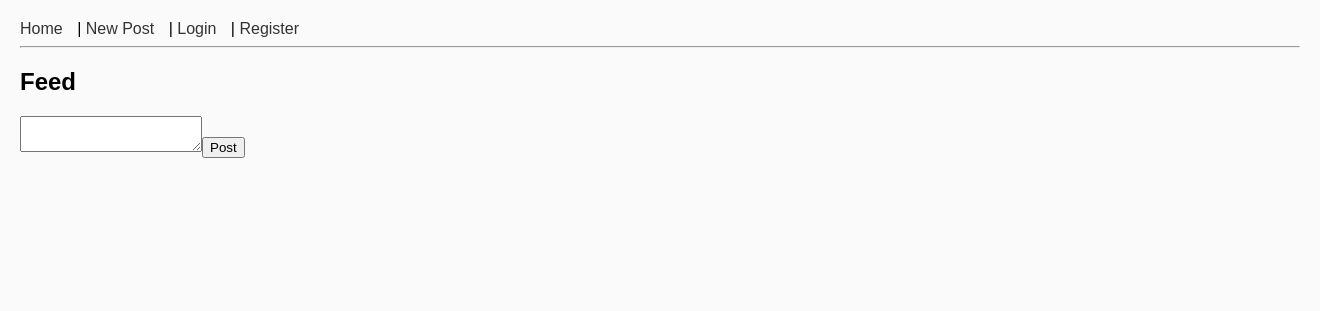
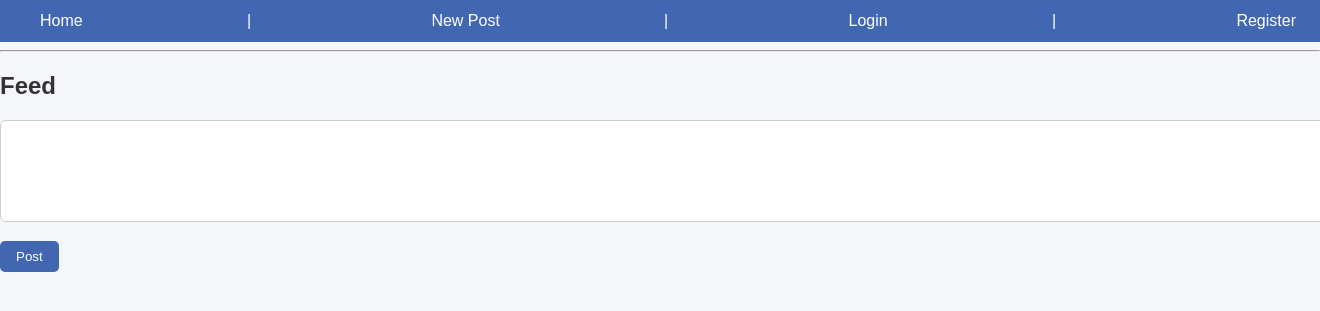
Before and after one commit to singhannu7787-ux/CodeAlpha_-Connectly-Social-App, a Django app: template social/templates/social/home.html in a window 1320 px wide; the page is wider, and only the part inside the window is pictured. Shown: the top 311 px of that part. Run offline with Django 4.2, Linux system fonts and the light colour scheme; the template is opened without the code that fills it, so the values that code supplies are empty; parts of the project's set-up code (start-up, migrations or seed data) failed here and were passed over.

Commit message:
Update style.css

```diff
--- a/social/static/social/style.css
+++ b/social/static/social/style.css
@@ -1 +1,171 @@
-body{font-family:Arial;background:#fafafa;margin:20px;}nav a{margin-right:10px;color:#333;text-decoration:none;}
+/* -----------------------------------------------------------
+   Connectly - Social Media App Styling
+----------------------------------------------------------- */
+
+/* General layout */
+body {
+  font-family: "Poppins", Arial, sans-serif;
+  background-color: #f5f6fa;
+  color: #333;
+  margin: 0;
+  padding: 0;
+}
+
+/* Navigation bar */
+nav {
+  background-color: #4267b2;
+  color: white;
+  padding: 12px 24px;
+  display: flex;
+  justify-content: space-between;
+  align-items: center;
+}
+
+nav a {
+  color: white;
+  text-decoration: none;
+  margin-left: 16px;
+  font-weight: 500;
+}
+
+nav a:hover {
+  text-decoration: underline;
+}
+
+/* Container */
+.container {
+  max-width: 700px;
+  margin: 30px auto;
+  background: white;
+  padding: 25px;
+  border-radius: 10px;
+  box-shadow: 0 2px 6px rgba(0, 0, 0, 0.1);
+}
+
+/* Buttons */
+button,
+input[type="submit"] {
+  background-color: #4267b2;
+  color: white;
+  border: none;
+  padding: 8px 16px;
+  border-radius: 5px;
+  cursor: pointer;
+}
+
+button:hover,
+input[type="submit"]:hover {
+  background-color: #365899;
+}
+
+/* Forms */
+form input,
+form textarea {
+  width: 100%;
+  padding: 10px;
+  margin-bottom: 15px;
+  border: 1px solid #ccc;
+  border-radius: 6px;
+  font-size: 15px;
+}
+
+form textarea {
+  resize: none;
+  height: 80px;
+}
+
+/* Posts */
+.post {
+  background: #fafafa;
+  border: 1px solid #ddd;
+  padding: 15px;
+  border-radius: 10px;
+  margin-bottom: 20px;
+}
+
+.post img {
+  width: 100%;
+  max-height: 350px;
+  object-fit: cover;
+  border-radius: 8px;
+  margin-top: 10px;
+}
+
+.post .caption {
+  margin: 10px 0;
+  font-size: 15px;
+}
+
+.like-btn {
+  background-color: #e4e6eb;
+  color: #333;
+  padding: 6px 12px;
+  border-radius: 20px;
+  border: none;
+  font-size: 14px;
+  cursor: pointer;
+}
+
+.like-btn:hover {
+  background-color: #d8dadf;
+}
+
+/* Profile */
+.profile-header {
+  text-align: center;
+  margin-bottom: 20px;
+}
+
+.profile-header img {
+  width: 110px;
+  height: 110px;
+  border-radius: 50%;
+  object-fit: cover;
+}
+
+.profile-header h2 {
+  margin: 10px 0 5px 0;
+}
+
+.profile-header p {
+  color: #777;
+}
+
+.follow-btn {
+  background-color: #0095f6;
+  border: none;
+  color: white;
+  padding: 6px 14px;
+  border-radius: 20px;
+  cursor: pointer;
+  font-weight: 500;
+}
+
+.follow-btn:hover {
+  background-color: #007acc;
+}
+
+/* Authentication pages */
+.auth-container {
+  max-width: 400px;
+  margin: 80px auto;
+  background: white;
+  padding: 25px;
+  border-radius: 10px;
+  box-shadow: 0 2px 8px rgba(0, 0, 0, 0.1);
+}
+
+.auth-container h2 {
+  text-align: center;
+  color: #333;
+}
+
+.auth-container p {
+  text-align: center;
+}
+
+.error {
+  color: red;
+  text-align: center;
+  margin-bottom: 10px;
+}
```
